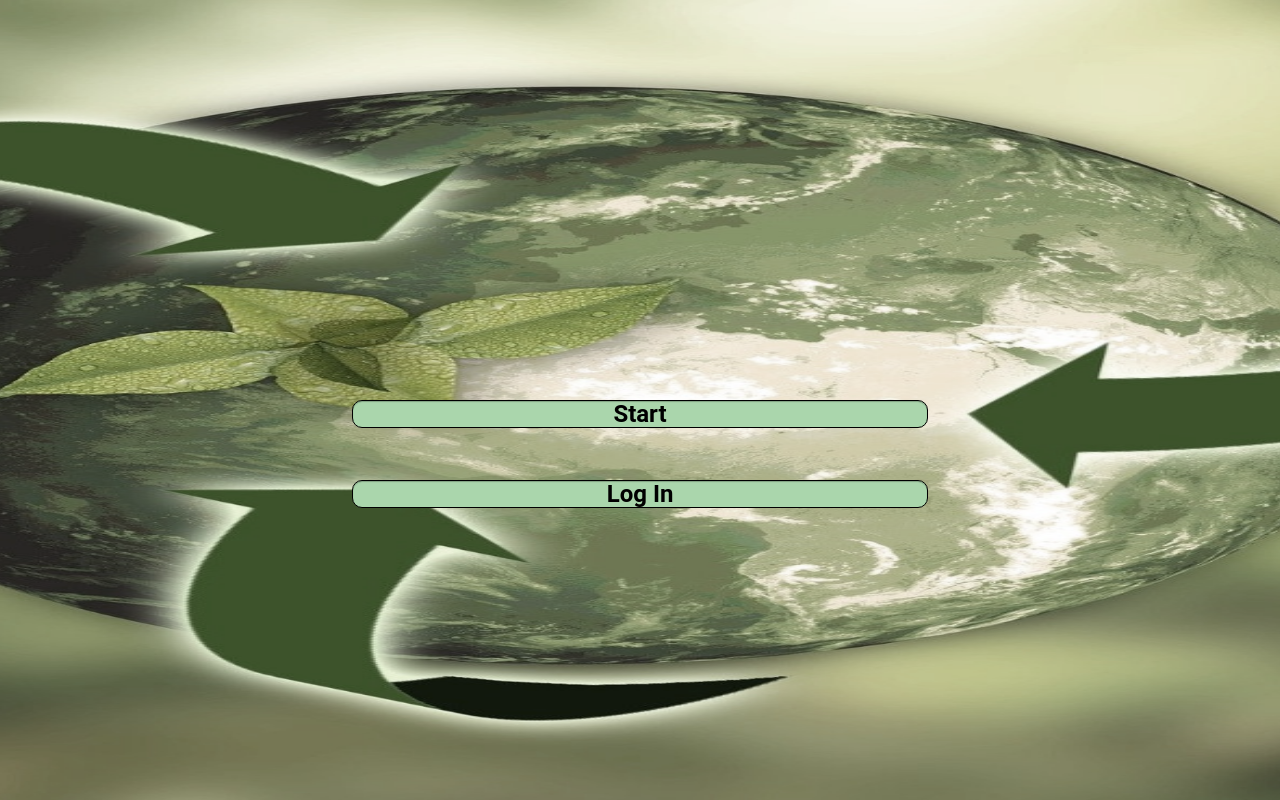
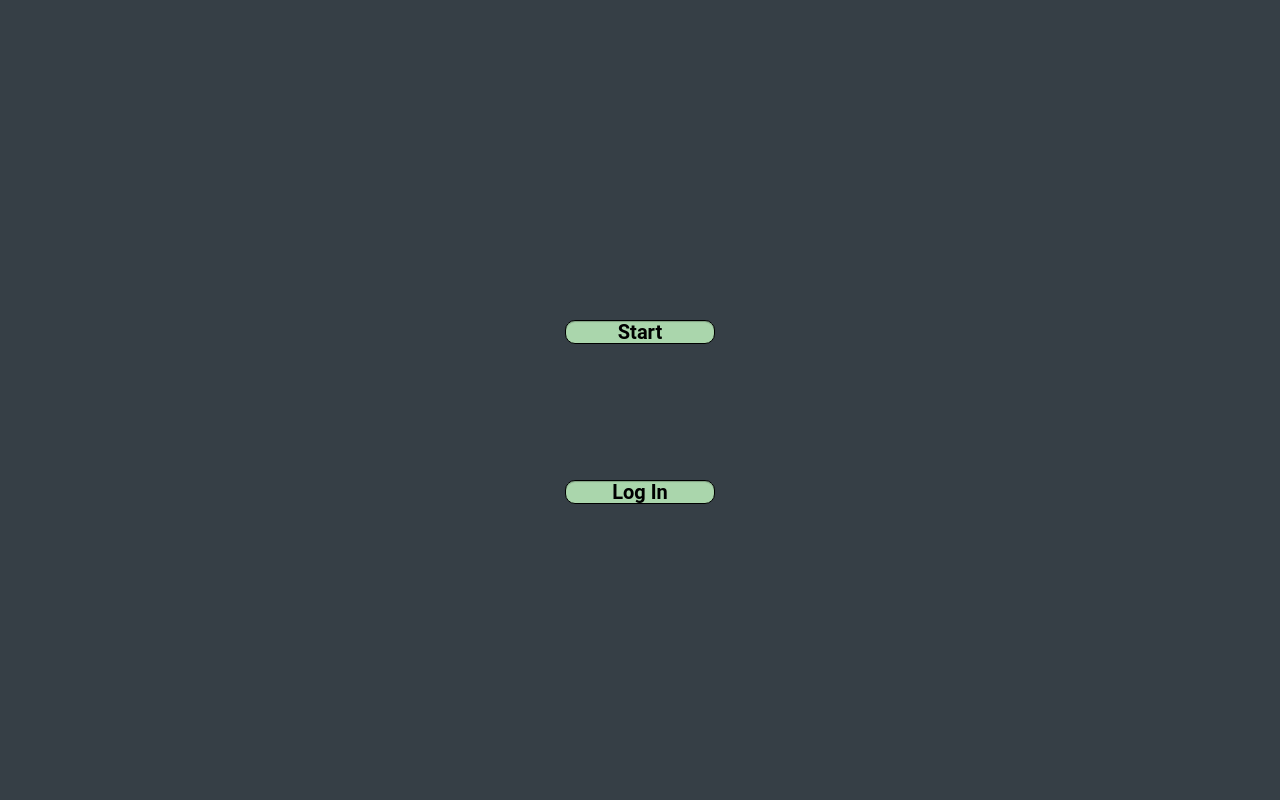
Before and after one commit to AndreiIonica/trashable-vue2, a Vue app: page / in a window 1280 px wide. Built offline with nearby package versions, Linux system fonts and the light colour scheme.

Commit message:
Refactored css(removed fixed position), font size updated, fixed site for desktop users

```diff
--- a/public/index.html
+++ b/public/index.html
@@ -15,7 +15,7 @@
   </head>
   <body>
     <noscript>
-      <strong>We're sorry but Trashable doesn't work properly without JavaScript enabled(we are using vue). Please enable it to continue.</strong>
+      <strong>We're sorry but Trashable doesn't work properly without JavaScript enabled(we are using Vue). Please enable it to continue.</strong>
     </noscript>
     <div id="app"></div>
     <!-- built files will be auto injected -->
--- a/src/views/Home.vue
+++ b/src/views/Home.vue
@@ -28,30 +28,24 @@ export default {
 </script>
 
 <style scoped>
-/* CSS bullshit to make div full screen */
 #start-container {
-  position: fixed;
-  width: 100%;
-  height: 100%;
-  left: 0;
-  top: 0;
-  z-index: 10;
+  width: 100vw;
+  height: 100vh;
   background-image: url(../assets/earth-whiten.png);
   background-size: 125% 100%;
   background-position-x: center;
 
   background-repeat: no-repeat;
+
+  display: block;
 }
 #first {
-  position: fixed;
-  top: 50%;
-  width: 100%;
+  padding-top: 40vh;
   text-align: center;
+  padding-bottom: 17vh;
 }
+
 #second {
-  position: fixed;
-  top: 60%;
-  width: 100%;
   text-align: center;
 }
 
@@ -59,7 +53,7 @@ export default {
   font-family: Roboto;
   font-weight: bold;
   font-style: normal;
-  font-size: 1.5rem;
+  font-size: 1.25rem;
   letter-spacing: 0em;
   text-align: center;
   line-height: 1;
@@ -73,6 +67,14 @@ export default {
   border: 1px solid #000000;
   border-radius: 10px;
 
-  width: 45%;
+  width: 150px;
+}
+
+/* For desktop users */
+/* TODO: better aspect ratio */
+@media (min-aspect-ratio: 245/198) {
+  #start-container {
+    background: #363f46;
+  }
 }
 </style>
```
